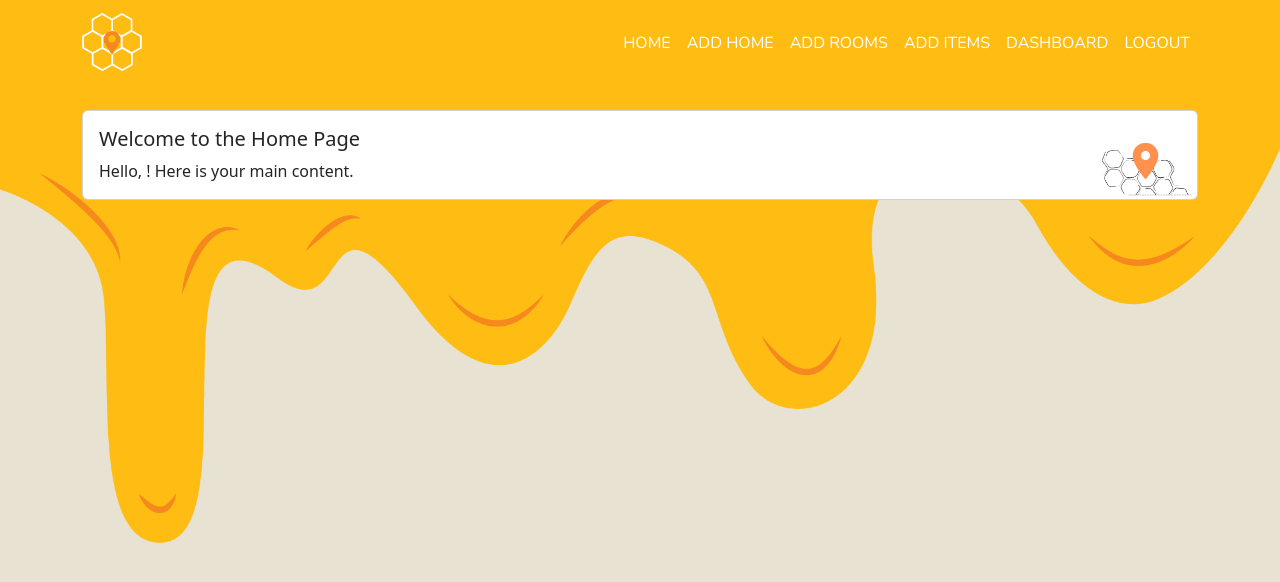
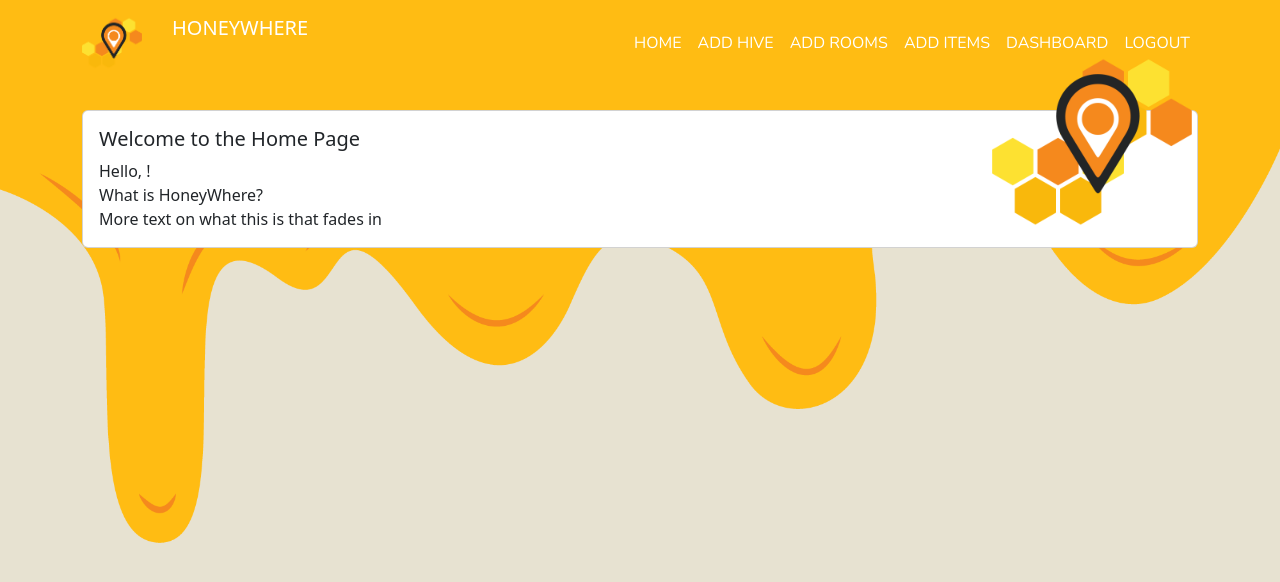
Before and after one commit to rae-stanton/honey_where, a React (Create React App) app in the folder frontend/: page / in a window 1280 px wide. Shown: the top 582 px of the page. Built offline with nearby package versions, Linux system fonts and the light colour scheme; sample sign-in values are in the browser's storage.

Commit message:
sample graphics and form style

```diff
--- a/frontend/src/AppNavbar.css
+++ b/frontend/src/AppNavbar.css
@@ -13,3 +13,9 @@
   text-decoration: underline !important;
   text-decoration-style: dashed !important;
 }
+
+.navbar-logo-text {
+  color: white;
+  margin-left: 30px;
+  justify-content: center;
+}
--- a/frontend/src/AppNavbar.js
+++ b/frontend/src/AppNavbar.js
@@ -3,7 +3,7 @@ import { Link } from "react-router-dom";
 import Container from "react-bootstrap/Container";
 import Nav from "react-bootstrap/Nav";
 import Navbar from "react-bootstrap/Navbar";
-import logo from "../src/images/logo.png"
+import logo from "../src/images/navgraphic.png";
 import "./AppNavbar.css";
 
 function AppNavbar({ isLoggedIn }) {
@@ -19,6 +19,7 @@ function AppNavbar({ isLoggedIn }) {
             className="d-inline-block align-top"
             alt="Logo"
           />
+          <span className="navbar-logo-text">HONEYWHERE</span>
         </Navbar.Brand>
         <Nav className="flex-grow-1 justify-content-end align-items-center">
           <Nav.Link as={Link} to="/" className="navlink">
@@ -27,7 +28,7 @@ function AppNavbar({ isLoggedIn }) {
           {isLoggedIn ? (
             <>
               <Nav.Link as={Link} to="/add-home" className="navlink">
-                Add Home
+                Add Hive
               </Nav.Link>
               <Nav.Link as={Link} to="/add-room" className="navlink">
                 Add Rooms
--- a/frontend/src/Home.css
+++ b/frontend/src/Home.css
@@ -5,14 +5,14 @@
 
 .custom-image-container {
   position: absolute;
-  bottom: 0;
-  right: 0;
+  bottom: 5px;
+  right: 5px;
   /* Adjust the size if needed, and add padding if you want some space from the edges */
 }
 
 .bottom-right-image {
-  max-width: 100px; /* Example size - adjust as needed */
-  max-height: 100px; /* Example size - adjust as needed */
+  max-width: 200px; /* Example size - adjust as needed */
+  max-height: 200px; /* Example size - adjust as needed */
 }
 
 /* In your Home.css file */
@@ -25,3 +25,10 @@
 .fade-in {
   animation: fadeIn 2s ease-in forwards;
 }
+
+/* Custom focus color for form inputs using plain CSS */
+.form-control:focus {
+  border-color: #FFA500; /* Orange border */
+  /* This creates a box-shadow with an rgba color. You may need to adjust the RGB values to get the orange shade you want. */
+  box-shadow: 0 0 0 0.2rem rgba(255, 165, 0, 0.5);
+}
--- a/frontend/src/Home.js
+++ b/frontend/src/Home.js
@@ -1,7 +1,7 @@
 import React from 'react';
 import { Card, Container } from 'react-bootstrap';
 import './Home.css'; // Import your custom styles
-import logo from "../src/images/honeywherelogonav.png"; // Make sure this path is correct
+import logo from "../src/images/navgraphic.png"; // Make sure this path is correct
 
 function Home({ userName }) {
   return (
@@ -10,7 +10,11 @@ function Home({ userName }) {
         <Card.Body>
           <Card.Title>Welcome to the Home Page</Card.Title>
           <Card.Text>
-            Hello, {userName}! Here is your main content.
+            Hello, {userName}!
+            <br />
+            What is HoneyWhere?
+            <br />
+            More text on what this is that fades in
           </Card.Text>
           {/* Other content */}
         </Card.Body>
--- a/frontend/src/HomeForm.js
+++ b/frontend/src/HomeForm.js
@@ -3,6 +3,7 @@ import axios from 'axios';
 import { useFormik } from 'formik';
 import DismissibleSuccessAlert from './SuccessAlert';
 import { Card, Button } from "react-bootstrap";
+import "./Home.css"
 
 function AddHome() {
     const token = localStorage.getItem('access_token');
@@ -45,15 +46,15 @@ function AddHome() {
         <div className="d-flex justify-content-center align-items-center vh-85">
             <Card className="mt-5 w-80 forms">
                 <Card.Body>
-                    <h4 className="header-text text-center text-primary mb-4">Add Your Home</h4>
+                    <h4 className="header-text text-center text-primary mb-4">Add Your Hive</h4>
                     <form onSubmit={formik.handleSubmit}>
                         <div className="mb-3">
-                            <label htmlFor="homeName" className="form-label">Home Name</label>
+                            <label htmlFor="homeName" className="form-label">Hive Name</label>
                             <input
                                 id="homeName"
                                 name="homeName"
                                 type="text"
-                                placeholder="Enter Home Name"
+                                placeholder="Enter Hive Name"
                                 onChange={formik.handleChange}
                                 onBlur={formik.handleBlur}
                                 value={formik.values.homeName}
```
Also changed, not shown: frontend/src/images/navgraphic.png (added), frontend/src/images/navlog.png (added).
